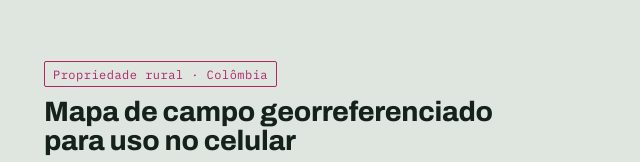
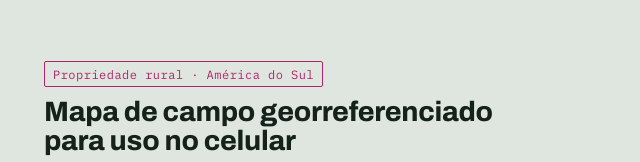
Before and after one commit to Rob-eng/demap-site, a plain HTML site: page index.html in a window 1280 px wide. Shown: the part 2453-2615 px from the top of the page, 528-1168 px from the left. Drawn offline with nearby package versions, Linux system fonts and the light colour scheme.

Commit message:
Troca Colômbia por América do Sul
Co-Authored-By: Claude Opus 5.5 <noreply@anthropic.com>
Claude-Session: https://claude.ai/code/session_01XLBKT5yfHG3Ri1uxrYCTtw

```diff
--- a/index.html
+++ b/index.html
@@ -162,7 +162,7 @@
         <article class="caso">
           <canvas class="vinheta" data-tipo="geopdf" role="img" aria-label="Esquema: lotes deslocados em tracejado e posição corrigida em linha contínua"></canvas>
           <div class="ficha">
-            <span class="selo mono">Propriedade rural · Colômbia</span>
+            <span class="selo mono">Propriedade rural · América do Sul</span>
             <h3>Mapa de campo georreferenciado para uso no celular</h3>
             <div class="texto">
               <p>O GeoPDF do cliente mostrava o desenho dos lotes cerca de <strong>22 m</strong> fora da ortofoto. O diagnóstico separou o que era translação, rotação e escala, comparou o desenho com imagens Esri e Google e entregou um novo GeoPDF pronto para o Avenza Maps.</p>
@@ -298,7 +298,7 @@
             <li><span class="amostra" style="background:var(--curva)"></span><div><b>Cerrado</b><br><span class="mono">fronteira agrícola, pecuária e mineração</span></div></li>
             <li><span class="amostra" style="background:var(--agua)"></span><div><b>Pantanal</b><br><span class="mono">planície inundável, PRODES Pantanal</span></div></li>
             <li><span class="amostra" style="background:var(--mata)"></span><div><b>Mata Atlântica</b><br><span class="mono">regime próprio de proteção da vegetação</span></div></li>
-            <li><span class="amostra" style="background:var(--magenta)"></span><div><b>Colômbia</b><br><span class="mono">propriedades rurais, MAGNA-SIRGAS / CTM12</span></div></li>
+            <li><span class="amostra" style="background:var(--magenta)"></span><div><b>América do Sul</b><br><span class="mono">propriedades rurais fora do Brasil, em sistemas de referência locais</span></div></li>
           </ul>
         </div>
         <div>
```
